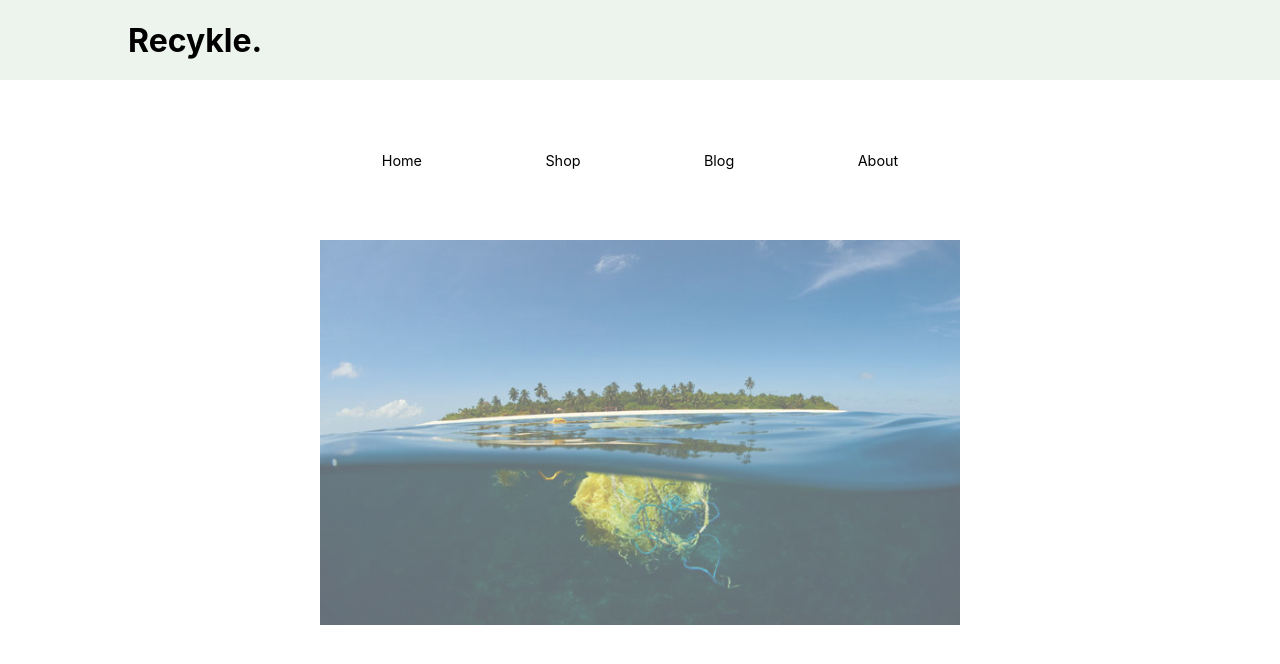
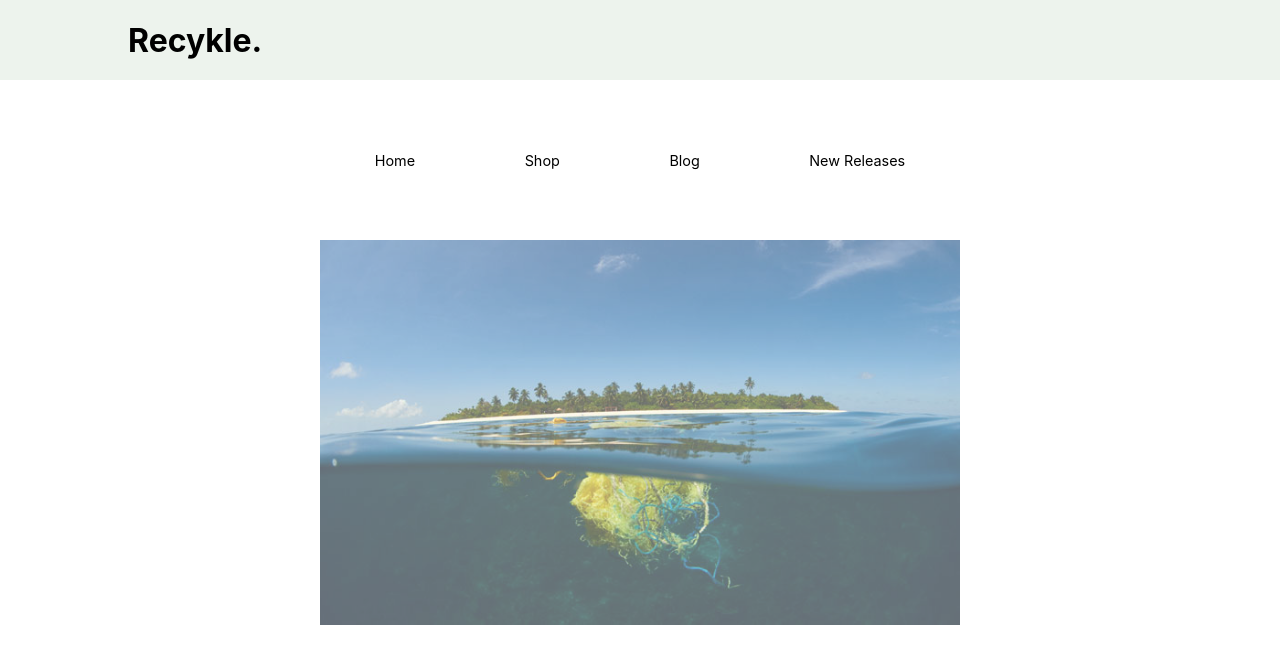
Before and after one commit to aaronnn47/recykle, a React (Create React App) app: page / in a window 1280 px wide. Shown: the top 664 px of the page. Built offline with nearby package versions, Linux system fonts and the light colour scheme; a web font is replaced by a local one.

Commit message:
changed about to new release

```diff
--- a/src/Components/About/About.js
+++ b/src/Components/About/About.js
@@ -1,5 +1,4 @@
 import React, {Component} from 'react'
-import photo from '../../images/plastic_to_fabric.png'
 import './About.css'
 
 class About extends Component{
--- a/src/Components/Home/Home.js
+++ b/src/Components/Home/Home.js
@@ -18,7 +18,7 @@ class Home extends Component {
             <Link to='/'>Home</Link>
             <Link to='/shop'>Shop</Link>
             <Link to='/blog'>Blog</Link>
-            <Link to='/about'>About</Link>
+            <Link to='/about'>New Releases</Link>
           </div>
 
         <div className='home-body'>
```
